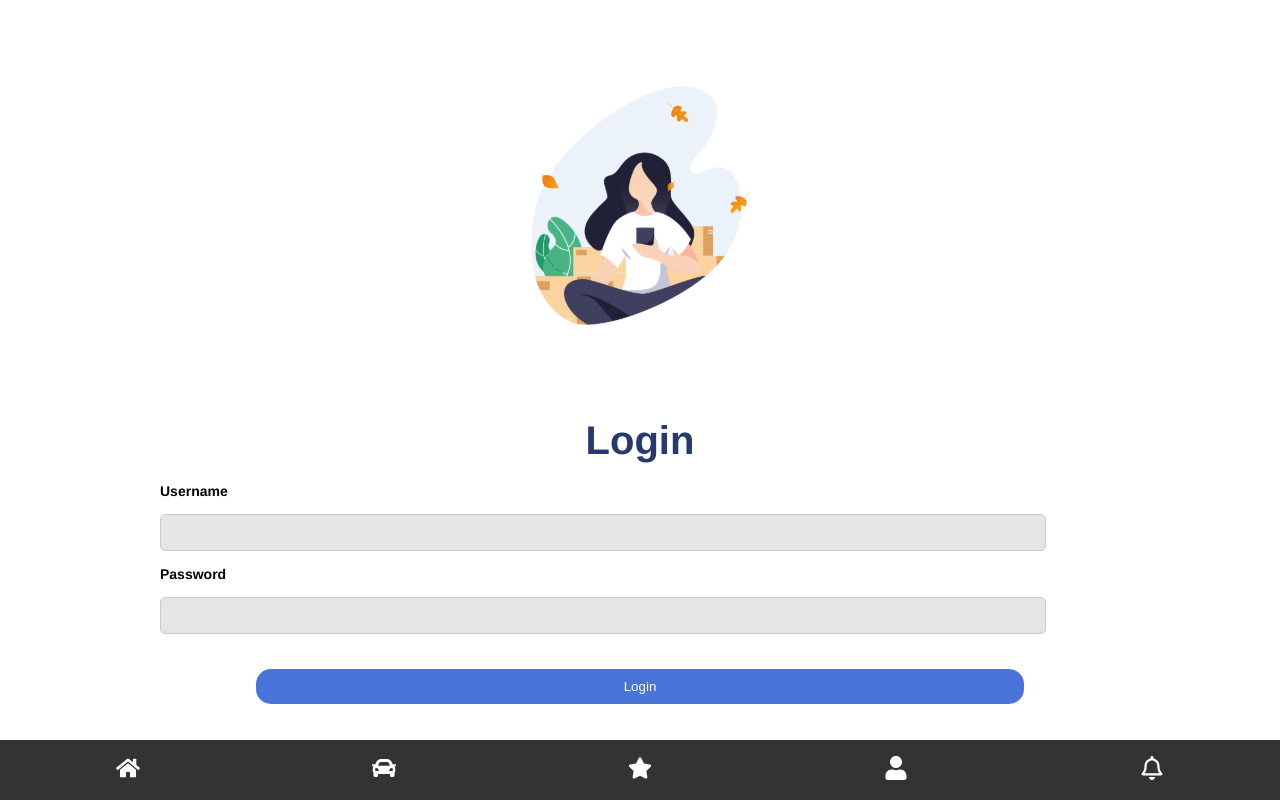
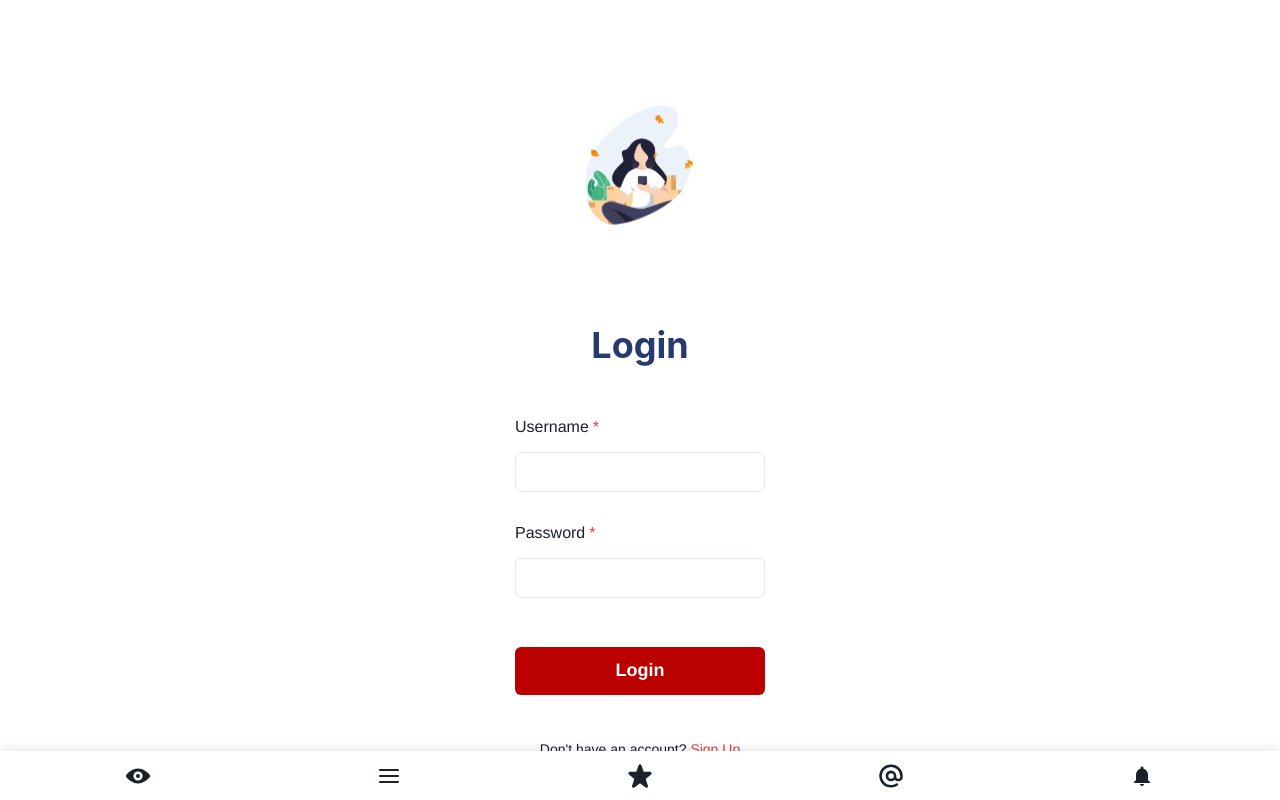
Before and after one commit to CMUSVCampuShare/frontend_js, a React (Create React App) app: page /login in a window 1280 px wide. Built offline with nearby package versions, Linux system fonts and the light colour scheme.

Commit message:
profile, homepage, recommendation page added, still working

```diff
--- a/package.json
+++ b/package.json
@@ -3,11 +3,16 @@
   "version": "0.1.0",
   "private": true,
   "dependencies": {
+    "@chakra-ui/icons": "^2.1.1",
+    "@chakra-ui/react": "^2.8.2",
+    "@emotion/react": "^11.11.1",
+    "@emotion/styled": "^11.11.0",
     "@react-google-maps/api": "^2.19.2",
     "@testing-library/jest-dom": "^5.17.0",
     "@testing-library/react": "^13.4.0",
     "@testing-library/user-event": "^13.5.0",
     "bootstrap": "^5.3.2",
+    "framer-motion": "^10.16.9",
     "net": "^1.0.2",
     "react": "^18.2.0",
     "react-bootstrap": "^2.9.0",
--- a/src/App.js
+++ b/src/App.js
@@ -1,5 +1,6 @@
 import React, { useState, useEffect } from "react";
 import { BrowserRouter as Router, Route, Routes } from "react-router-dom"; // Import Routes
+import { ChakraProvider } from "@chakra-ui/react";
 import logo from "./campushare.png";
 import Navbar from "./js/navbar";
 import Home from "./js/home";
@@ -31,6 +32,9 @@ function App() {
     };
   }, []);
   return (
+    <ChakraProvider>
+      {" "}
+      {/* 2. Wrap your app with ChakraProvider */}
       <Router>
         <div className="App">
           {/*  <header className={`App-header ${showContent ? "" : "hide-content"}`}>
@@ -53,6 +57,7 @@ function App() {
           </Routes>
         </div>
       </Router>
+    </ChakraProvider>
   );
 }
 
--- a/src/js/chat.js
+++ b/src/js/chat.js
@@ -1,52 +1,52 @@
-import React, { useState } from "react";
-import logo from "../campushare.png";
-import "../css/chat.css";
-import Navbar from "../js/navbar";
+// import React, { useState } from "react";
+// import logo from "../campushare.png";
+// import "../css/chat.css";
+// import Navbar from "../js/navbar";
 
-function Chat() {
-  const [messages, setMessages] = useState([]);
-  const [newMessage, setNewMessage] = useState("");
+// function Chat() {
+//   const [messages, setMessages] = useState([]);
+//   const [newMessage, setNewMessage] = useState("");
 
-  const handleSendMessage = () => {
-    if (newMessage) {
-      const updatedMessages = [
-        ...messages,
-        { text: newMessage, sender: "You", userPic: logo },
-      ];
-      setMessages(updatedMessages);
-      setNewMessage("");
-    }
-  };
+//   const handleSendMessage = () => {
+//     if (newMessage) {
+//       const updatedMessages = [
+//         ...messages,
+//         { text: newMessage, sender: "You", userPic: logo },
+//       ];
+//       setMessages(updatedMessages);
+//       setNewMessage("");
+//     }
+//   };
 
-  return (
-    <><div className="chat-container">
-      <div className="chat-header">
-        <h2>Mountain View Chat</h2>
-      </div>
-      <div className="chat-messages">
-        {messages.map((message, index) => (
-          <div key={index} className="message">
-            <img src={logo} alt="User Pic" />
-            <div className="message-content">
-              <p className="sender">{message.sender}</p>
-              <p>{message.text}</p>
-            </div>
-          </div>
-        ))}
-      </div>
-      <div className="chat-input">
-        <input
-          type="text"
-          placeholder="Type your message..."
-          value={newMessage}
-          onChange={(e) => setNewMessage(e.target.value)} />
-        <button className="send" onClick={handleSendMessage}>Send</button>
-      </div>
-    </div>
-      <Navbar />
-   </>
+//   return (
+//     <><div className="chat-container">
+//       <div className="chat-header">
+//         <h2>Mountain View Chat</h2>
+//       </div>
+//       <div className="chat-messages">
+//         {messages.map((message, index) => (
+//           <div key={index} className="message">
+//             <img src={logo} alt="User Pic" />
+//             <div className="message-content">
+//               <p className="sender">{message.sender}</p>
+//               <p>{message.text}</p>
+//             </div>
+//           </div>
+//         ))}
+//       </div>
+//       <div className="chat-input">
+//         <input
+//           type="text"
+//           placeholder="Type your message..."
+//           value={newMessage}
+//           onChange={(e) => setNewMessage(e.target.value)} />
+//         <button className="send" onClick={handleSendMessage}>Send</button>
+//       </div>
+//     </div>
+//       <Navbar />
+//    </>
 
-  );
-}
+//   );
+// }
 
-export default Chat;
+// export default Chat;
--- a/src/js/login.js
+++ b/src/js/login.js
@@ -1,9 +1,20 @@
 import React, { useState } from "react";
+import {
+  Box,
+  Flex,
+  FormControl,
+  FormLabel,
+  Input,
+  Button,
+  Image,
+  Text,
+  VStack,
+  Link as ChakraLink,
+  Heading,
+} from "@chakra-ui/react";
+import { Link as RouterLink } from "react-router-dom";
 import login_img from "../icons/login.svg";
-import { Link } from "react-router-dom";
-import "../css/login.css";
 
-var stompClient = null;
 function Login() {
   const [username, setUsername] = useState("");
   const [password, setPassword] = useState("");
@@ -37,32 +48,49 @@ function Login() {
   };
 
   return (
-    <div className="login-container">
-      <img src={login_img} alt="Login Icon" />
-      <h2>Login</h2>
-      <div className="form-group">
-        <label htmlFor="username">Username</label>
-        <input
+    <Flex minHeight="100vh" align="center" justify="center" p={6}>
+      <VStack spacing={6} align="center" width="full" maxWidth="md">
+        <Image src={login_img} alt="Login" boxSize="250px" />
+        <Heading as="h2" size="xl" mb={6}>
+          Login
+        </Heading>
+        <FormControl id="username" isRequired>
+          <FormLabel>Username</FormLabel>
+          <Input
             type="text"
-          id="username"
             value={username}
             onChange={(e) => setUsername(e.target.value)}
           />
-      </div>
-      <div className="form-group">
-        <label htmlFor="password">Password</label>
-        <input
+        </FormControl>
+        <FormControl id="password" isRequired>
+          <FormLabel>Password</FormLabel>
+          <Input
             type="password"
-          id="password"
             value={password}
             onChange={(e) => setPassword(e.target.value)}
           />
-      </div>
-      <button onClick={loginUser}>Login</button>
-      <p>
-        Don't have an account? <Link to="/register">Sign Up</Link>
-      </p>
-    </div>
+        </FormControl>
+        <Button
+          colorScheme="red"
+          bg="#bb0000"
+          color="white"
+          size="lg"
+          width="full"
+          _hover={{ bg: "#a00000" }}
+          onClick={loginUser}
+        >
+          Login
+        </Button>
+        <Box>
+          <Text>
+            Don't have an account?{" "}
+            <ChakraLink as={RouterLink} to="/register" color="red.500">
+              Sign Up
+            </ChakraLink>
+          </Text>
+        </Box>
+      </VStack>
+    </Flex>
   );
 }
 
--- a/src/js/navbar.js
+++ b/src/js/navbar.js
@@ -1,27 +1,46 @@
 import React from "react";
-import { Link } from "react-router-dom";
-import { FaHome, FaRegBell, FaCar, FaUser, FaStar } from "react-icons/fa";
-import "../css/navbar.css";
+import { Link as RouterLink } from "react-router-dom";
+import { Flex, Link, Icon, createIcon } from "@chakra-ui/react";
+import {
+  HamburgerIcon, // As an alternative to FaCar
+  BellIcon, // As an alternative to FaRegBell
+  StarIcon, // As an alternative to FaStar
+  AtSignIcon, // As an alternative to FaUser
+  ViewIcon, // As an alternative to FaHome
+} from "@chakra-ui/icons";
 
 function Navbar() {
   return (
-    <div className="bottom-nav-bar">
-      <Link to="/">
-        <FaHome className="icon" />
+    <Flex
+      as="nav"
+      position="fixed"
+      bottom="0"
+      left="0"
+      right="0"
+      justifyContent="space-around"
+      alignItems="center"
+      p={3}
+      bg="white"
+      color="gray.800"
+      boxShadow="0 -2px 10px rgba(0,0,0,0.1)"
+      zIndex="10"
+    >
+      <Link as={RouterLink} to="/" _hover={{ textDecor: "none" }}>
+        <Icon as={ViewIcon} boxSize="6" />
       </Link>
-      <Link to="/post">
-        <FaCar className="icon" />
+      <Link as={RouterLink} to="/post" _hover={{ textDecor: "none" }}>
+        <Icon as={HamburgerIcon} boxSize="6" />
       </Link>
-      <Link to="/recommendation">
-        <FaStar className="icon" />
+      <Link as={RouterLink} to="/recommendation" _hover={{ textDecor: "none" }}>
+        <Icon as={StarIcon} boxSize="6" />
       </Link>
-      <Link to="/profile">
-        <FaUser className="icon" />
+      <Link as={RouterLink} to="/profile" _hover={{ textDecor: "none" }}>
+        <Icon as={AtSignIcon} boxSize="6" />
       </Link>
-      <Link to="/notifications">
-        <FaRegBell className="icon" />
+      <Link as={RouterLink} to="/notifications" _hover={{ textDecor: "none" }}>
+        <Icon as={BellIcon} boxSize="6" />
       </Link>
-    </div>
+    </Flex>
   );
 }
 
--- a/src/js/profile.js
+++ b/src/js/profile.js
@@ -1,10 +1,29 @@
 import React, { useState, useEffect } from "react";
 import { useNavigate } from "react-router-dom";
+import {
+  Box,
+  Flex,
+  VStack,
+  Button,
+  Modal,
+  ModalOverlay,
+  ModalContent,
+  ModalHeader,
+  ModalCloseButton,
+  ModalBody,
+  FormControl,
+  FormLabel,
+  Input,
+  ModalFooter,
+  Image,
+  Text,
+} from "@chakra-ui/react";
 import { over } from "stompjs";
 import SockJS from "sockjs-client";
 import "../css/profile.css";
 
 var stompClient = null;
+
 function EditProfileModal({ isOpen, onClose, profile, onSave }) {
   const [updatedProfile, setUpdatedProfile] = useState(profile);
 
@@ -14,28 +33,41 @@ function EditProfileModal({ isOpen, onClose, profile, onSave }) {
   };
 
   return (
-    <div className={`modal ${isOpen ? "modal-open" : ""}`}>
-      <div className="modal-content">
-        <button className="modal-close" onClick={onClose}>
-          X
-        </button>
-        <h2>Edit Profile</h2>
-
-        <label>Username</label>
-        <input
+    <Modal isOpen={isOpen} onClose={onClose}>
+      <ModalOverlay />
+      <ModalContent>
+        <ModalHeader>Edit Profile</ModalHeader>
+        <ModalCloseButton />
+        <ModalBody>
+          <FormControl>
+            <FormLabel>Username</FormLabel>
+            <Input
               type="text"
               value={updatedProfile.username}
               onChange={(e) =>
-            setUpdatedProfile((prev) => ({ ...prev, username: e.target.value }))
+                setUpdatedProfile((prev) => ({
+                  ...prev,
+                  username: e.target.value,
+                }))
               }
             />
             {/* Add other fields similarly... */}
-
-        <button className="modal-confirm" onClick={handleSave}>
+          </FormControl>
+        </ModalBody>
+        <ModalFooter>
+          <Button
+            colorScheme="red"
+            bg="#bb0000"
+            color="white"
+            mr={3}
+            _hover={{ bg: "#a00000" }}
+            onClick={handleSave}
+          >
             Save Changes
-        </button>
-      </div>
-    </div>
+          </Button>
+        </ModalFooter>
+      </ModalContent>
+    </Modal>
   );
 }
 
@@ -156,9 +188,16 @@ function Profile() {
         </div>
       </div>
 
-      <button className="edit-button" onClick={() => setIsModalOpen(true)}>
+      <Button
+        colorScheme="red"
+        bg="#bb0000"
+        color="white"
+        size="lg"
+        _hover={{ bg: "#a00000" }}
+        onClick={() => setIsModalOpen(true)}
+      >
         Edit
-      </button>
+      </Button>
 
       <EditProfileModal
         isOpen={isModalOpen}
--- /dev/null
+++ b/src/theme.js
@@ -0,0 +1,11 @@
+import { extendTheme } from "@chakra-ui/react";
+
+const customTheme = extendTheme({
+  fonts: {
+    heading: '"Your Heading Font Family", sans-serif',
+    body: '"Your Body Font Family", sans-serif',
+  },
+  // Add other global styles if needed
+});
+
+export default customTheme;
```
Also changed, not shown: src/js/home.js (+27 -11 lines), src/js/recommendation.js (+67 -57 lines), 1 other file (tests, documents, lock files or other folders). Lines whose indentation alone changed are shown as unchanged.
